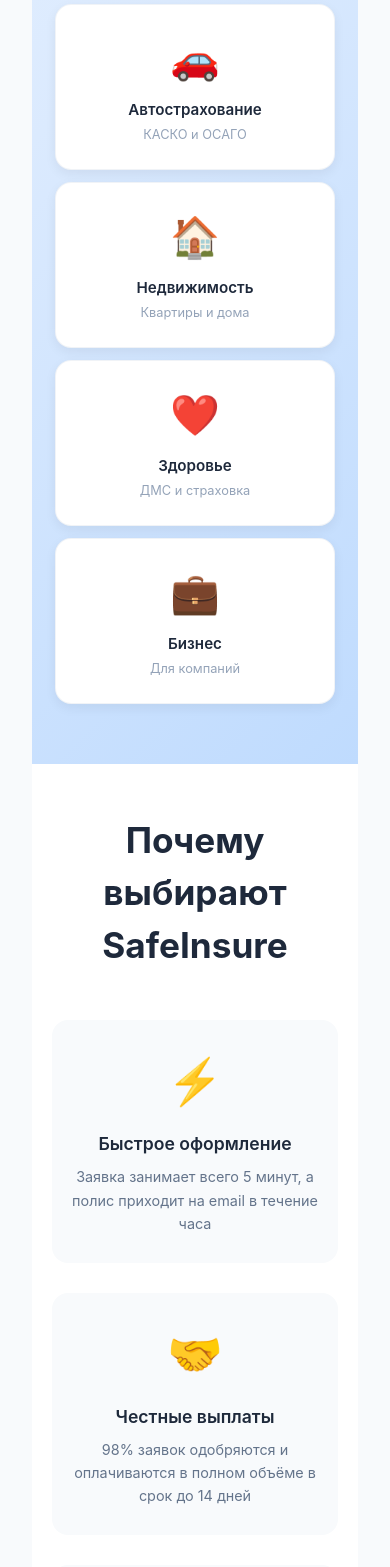
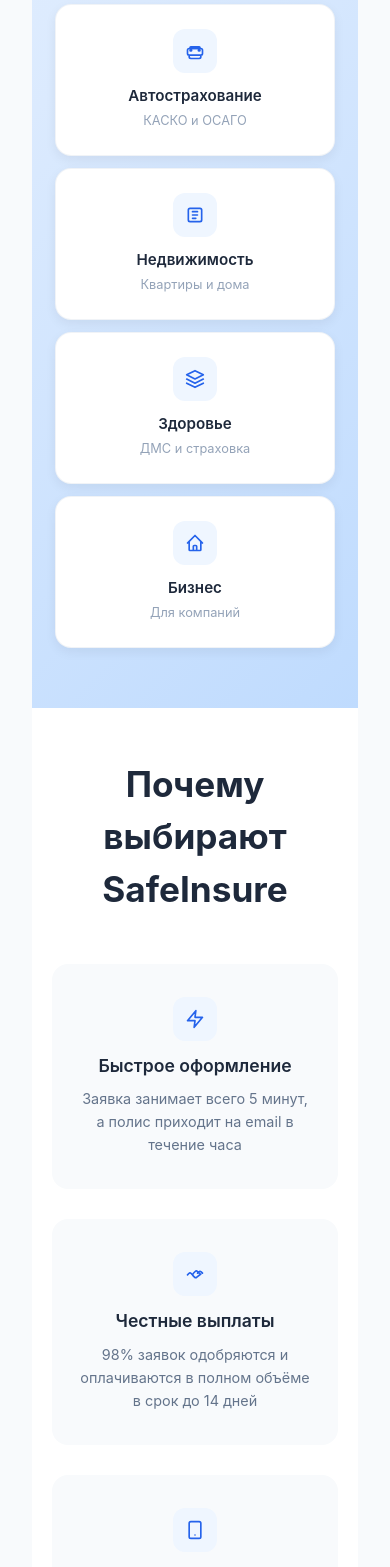
Before and after one commit to Dierfeus/insuranceVue, a Vue app in the folder client/: page / in a window 390 px wide. Shown: the part 960-2527 px from the top of the page. Built offline with nearby package versions, Linux system fonts and the light colour scheme.

Commit message:
иконки красивое

```diff
--- /dev/null
+++ b/client/src/components/icons/ApartmentIcon.vue
@@ -0,0 +1,6 @@
+<template>
+  <svg viewBox="0 0 24 24" fill="none" stroke="currentColor" stroke-width="2" stroke-linecap="round" stroke-linejoin="round">
+    <rect x="4" y="4" width="16" height="16" rx="2" />
+    <path d="M9 8h6M9 12h6M9 16h4" />
+  </svg>
+</template>
--- /dev/null
+++ b/client/src/components/icons/CarIcon.vue
@@ -0,0 +1,8 @@
+<template>
+  <svg viewBox="0 0 24 24" fill="none" stroke="currentColor" stroke-width="2" stroke-linecap="round" stroke-linejoin="round">
+    <path d="M5 17h14M5 17a2 2 0 0 1-2-2v-4a2 2 0 0 1 2-2h14a2 2 0 0 1 2 2v4a2 2 0 0 1-2 2M5 17v2a2 2 0 0 0 2 2h10a2 2 0 0 0 2-2v-2" />
+    <circle cx="7" cy="11" r="1" fill="currentColor" />
+    <circle cx="17" cy="11" r="1" fill="currentColor" />
+    <rect x="6" y="7" width="12" height="2" rx="1" />
+  </svg>
+</template>
--- /dev/null
+++ b/client/src/components/icons/DevicePhoneIcon.vue
@@ -0,0 +1,6 @@
+<template>
+  <svg viewBox="0 0 24 24" fill="none" stroke="currentColor" stroke-width="2" stroke-linecap="round" stroke-linejoin="round">
+    <rect x="5" y="2" width="14" height="20" rx="2" ry="2" />
+    <line x1="12" y1="18" x2="12.01" y2="18" />
+  </svg>
+</template>
--- /dev/null
+++ b/client/src/components/icons/HandshakeIcon.vue
@@ -0,0 +1,7 @@
+<template>
+  <svg viewBox="0 0 24 24" fill="none" stroke="currentColor" stroke-width="2" stroke-linecap="round" stroke-linejoin="round">
+    <path d="M17 11l-2-2a2 2 0 0 0-2.8 0l-2.4 2.4a2 2 0 0 0 0 2.8l1.6 1.6a2 2 0 0 0 2.8 0L19 12" />
+    <path d="M9 13l-1.6-1.6a2 2 0 0 0-2.8 0L3 13" />
+    <path d="M21 11l-1.6-1.6a2 2 0 0 0-2.8 0L15 11" />
+  </svg>
+</template>
--- /dev/null
+++ b/client/src/components/icons/HomeIcon.vue
@@ -0,0 +1,5 @@
+<template>
+  <svg viewBox="0 0 24 24" fill="none" stroke="currentColor" stroke-width="2" stroke-linecap="round" stroke-linejoin="round">
+    <path d="M3 12l2-2m0 0l7-7 7 7M5 10v10a1 1 0 001 1h3m10-11l2 2m-2-2v10a1 1 0 01-1 1h-3m-6 0a1 1 0 001-1v-4a1 1 0 011-1h2a1 1 0 011 1v4a1 1 0 001 1m-6 0h6" />
+  </svg>
+</template>
--- /dev/null
+++ b/client/src/components/icons/LightningIcon.vue
@@ -0,0 +1,5 @@
+<template>
+  <svg viewBox="0 0 24 24" fill="none" stroke="currentColor" stroke-width="2" stroke-linecap="round" stroke-linejoin="round">
+    <path d="M13 2L3 14h9l-1 8 10-12h-9l1-8z" />
+  </svg>
+</template>
--- /dev/null
+++ b/client/src/components/icons/PlaneIcon.vue
@@ -0,0 +1,5 @@
+<template>
+  <svg viewBox="0 0 24 24" fill="none" stroke="currentColor" stroke-width="2" stroke-linecap="round" stroke-linejoin="round">
+    <path d="M12 2L2 7l10 5 10-5-10-5zM2 17l10 5 10-5M2 12l10 5 10-5" />
+  </svg>
+</template>
--- /dev/null
+++ b/client/src/components/icons/ShieldIcon.vue
@@ -0,0 +1,6 @@
+<template>
+  <svg viewBox="0 0 24 24" fill="none" stroke="currentColor" stroke-width="2" stroke-linecap="round" stroke-linejoin="round">
+    <path d="M12 22s8-4 8-10V5l-8-3-8 3v7c0 6 8 10 8 10z" />
+    <path d="M9 12l2 2 4-4" />
+  </svg>
+</template>
--- a/client/src/views/FirstDisplay.vue
+++ b/client/src/views/FirstDisplay.vue
@@ -1,3 +1,8 @@
+<script setup lang="ts">
+import { CarIcon, HomeIcon, PlaneIcon, ApartmentIcon } from '../components/icons/index'
+import { LightningIcon, HandshakeIcon, DevicePhoneIcon, ShieldIcon } from '../components/icons/index'
+</script>
+
 <template>
   <div class="landing-page">
 
@@ -7,8 +12,6 @@
 
         <!-- Левая колонка - текст -->
         <div class="hero-text">
-
-
           <h1 class="hero-title">
             Надёжная страховая защита<br>
             для вас и вашего имущества
@@ -48,22 +51,30 @@
         <div class="hero-image">
           <div class="feature-grid">
             <div class="feature-card">
-              <div class="feature-icon">🚗</div>
+              <div class="feature-icon">
+                <CarIcon />
+              </div>
               <h4>Автострахование</h4>
               <p>КАСКО и ОСАГО</p>
             </div>
             <div class="feature-card">
-              <div class="feature-icon">🏠</div>
+              <div class="feature-icon">
+                <ApartmentIcon />
+              </div>
               <h4>Недвижимость</h4>
               <p>Квартиры и дома</p>
             </div>
             <div class="feature-card">
-              <div class="feature-icon">❤️</div>
+              <div class="feature-icon">
+                <PlaneIcon />
+              </div>
               <h4>Здоровье</h4>
               <p>ДМС и страховка</p>
             </div>
             <div class="feature-card">
-              <div class="feature-icon">💼</div>
+              <div class="feature-icon">
+                <HomeIcon />
+              </div>
               <h4>Бизнес</h4>
               <p>Для компаний</p>
             </div>
@@ -73,35 +84,41 @@
       </div>
     </div>
 
-    <!-- Секция преимуществ -->
     <div class="benefits-section">
       <h2 class="benefits-title">Почему выбирают SafeInsure</h2>
 
       <div class="benefits-grid">
         <div class="benefit-card">
-          <div class="benefit-icon">⚡</div>
+          <div class="feature-icon">
+            <LightningIcon />
+          </div>
           <h4>Быстрое оформление</h4>
           <p>Заявка занимает всего 5 минут, а полис приходит на email в течение часа</p>
         </div>
         <div class="benefit-card">
-          <div class="benefit-icon">🤝</div>
+          <div class="feature-icon">
+            <HandshakeIcon />
+          </div>
           <h4>Честные выплаты</h4>
           <p>98% заявок одобряются и оплачиваются в полном объёме в срок до 14 дней</p>
         </div>
         <div class="benefit-card">
-          <div class="benefit-icon">📱</div>
+          <div class="feature-icon">
+            <DevicePhoneIcon />
+          </div>
           <h4>Личный кабинет</h4>
           <p>Отслеживайте статус заявок, управляйте договорами и получайте уведомления</p>
         </div>
         <div class="benefit-card">
-          <div class="benefit-icon">🛡️</div>
+          <div class="feature-icon">
+            <ShieldIcon />
+          </div>
           <h4>Надёжная защита</h4>
           <p>Работаем с ведущими перестраховщиками, гарантируем финансовую стабильность</p>
         </div>
       </div>
     </div>
 
-    <!-- Секция CTA -->
     <div class="cta-section">
       <div class="cta-content">
         <h2>Готовы защитить то, что вам дорого?</h2>
@@ -115,9 +132,6 @@
   </div>
 </template>
 
-<script setup lang="ts">
-// Главная страница с информацией о компании
-</script>
 
 <style scoped>
 /* Основные переменные */
@@ -153,42 +167,12 @@
   gap: 28px;
 }
 
-.logo-badge {
-  display: flex;
-  align-items: center;
-  gap: 14px;
-  margin-bottom: 8px;
-}
-
-.logo-icon {
-  width: 48px;
-  height: 48px;
-  background: #2563eb;
-  color: white;
-  font-weight: 700;
-  font-size: 20px;
-  border-radius: 12px;
-  display: flex;
-  justify-content: center;
-  align-items: center;
-}
-
-.logo-name {
-  font-size: 28px;
-  font-weight: 700;
-  color: #1e293b;
-}
-
 .hero-title {
   font-size: 3rem;
   font-weight: 800;
   color: #1e293b;
   line-height: 1.2;
   margin: 0;
-}
-
-.hero-title span {
-  color: #2563eb;
 }
 
 .hero-description {
@@ -247,7 +231,7 @@
 }
 
 .btn-primary:hover {
-
+  transform: translateY(-2px);
   box-shadow: 0 8px 20px rgba(37, 99, 235, 0.3);
 }
 
@@ -259,6 +243,7 @@
 
 .btn-secondary:hover {
   color: #2563eb;
+  transform: translateY(-2px);
   box-shadow: 0 8px 20px rgba(0, 0, 0, 0.08);
 }
 
@@ -285,16 +270,65 @@
   text-align: center;
   transition: all 0.3s ease;
   border: 1px solid rgba(226, 232, 240, 0.5);
+  cursor: pointer;
+  position: relative;
+  overflow: hidden;
+}
+
+.feature-card::before {
+  content: '';
+  position: absolute;
+  top: 0;
+  left: 0;
+  right: 0;
+  bottom: 0;
+  background: linear-gradient(135deg, #2563eb 0%, #1d4ed8 100%);
+  opacity: 0;
+  transition: opacity 0.4s ease;
+  border-radius: 16px;
+}
+
+.feature-card:hover::before {
+  opacity: 1;
+}
+
+.feature-card > * {
+  position: relative;
+  z-index: 1;
 }
 
 .feature-card:hover {
-  box-shadow: 0 12px 24px rgba(0, 0, 0, 0.1);
-
+  box-shadow: 0 12px 30px rgba(37, 99, 235, 0.25);
+  border-color: #2563eb;
 }
 
 .feature-icon {
-  font-size: 2.5rem;
-  margin-bottom: 10px;
+  width: 48px;
+  height: 48px;
+  margin: 0 auto 12px;
+  background: #eff6ff;
+  border-radius: 12px;
+  display: flex;
+  align-items: center;
+  justify-content: center;
+  color: #2563eb;
+  transition: all 0.4s ease;
+}
+
+.feature-card:hover .feature-icon {
+  background: rgba(255, 255, 255, 0.2);
+  transform: scale(1.1);
+}
+
+.feature-icon :deep(svg) {
+  width: 24px;
+  height: 24px;
+  color: #2563eb;
+  transition: all 0.4s ease;
+}
+
+.feature-card:hover .feature-icon :deep(svg) {
+  color: white;
 }
 
 .feature-card h4 {
@@ -302,12 +336,22 @@
   font-weight: 600;
   color: #1e293b;
   margin: 0 0 4px 0;
+  transition: color 0.3s ease;
+}
+
+.feature-card:hover h4 {
+  color: white;
 }
 
 .feature-card p {
   font-size: 0.8rem;
   color: #94a3b8;
   margin: 0;
+  transition: color 0.3s ease;
+}
+
+.feature-card:hover p {
+  color: rgba(255, 255, 255, 0.8);
 }
 
 /* Секция преимуществ */
@@ -334,20 +378,53 @@
 
 .benefit-card {
   text-align: center;
-  padding: 28px 20px;
+  padding: 32px 24px;
   border-radius: 16px;
   background: #f8fafc;
-  transition: all 0.3s ease;
+  transition: all 0.4s ease;
+  cursor: pointer;
+  position: relative;
+  overflow: hidden;
+  border: 1px solid transparent;
+}
+
+.benefit-card::before {
+  content: '';
+  position: absolute;
+  top: 0;
+  left: 0;
+  right: 0;
+  bottom: 0;
+  background: linear-gradient(135deg, #2563eb 0%, #1d4ed8 100%);
+  opacity: 0;
+  transition: opacity 0.4s ease;
+  border-radius: 16px;
+}
+
+.benefit-card:hover::before {
+  opacity: 1;
+}
+
+.benefit-card > * {
+  position: relative;
+  z-index: 1;
 }
 
 .benefit-card:hover {
-  background: #eff6ff;
-
+  transform: translateY(-4px);
+  box-shadow: 0 12px 30px rgba(37, 99, 235, 0.2);
+  border-color: #2563eb;
 }
 
 .benefit-icon {
   font-size: 2.8rem;
   margin-bottom: 16px;
+  display: inline-block;
+  transition: transform 0.4s ease;
+}
+
+.benefit-card:hover .benefit-icon {
+  transform: scale(1.2);
 }
 
 .benefit-card h4 {
@@ -355,6 +432,11 @@
   font-weight: 600;
   color: #1e293b;
   margin: 0 0 8px 0;
+  transition: color 0.3s ease;
+}
+
+.benefit-card:hover h4 {
+  color: white;
 }
 
 .benefit-card p {
@@ -362,6 +444,11 @@
   color: #64748b;
   line-height: 1.6;
   margin: 0;
+  transition: color 0.3s ease;
+}
+
+.benefit-card:hover p {
+  color: rgba(255, 255, 255, 0.85);
 }
 
 /* CTA секция */
@@ -396,6 +483,7 @@
 
 .cta-content .btn-primary:hover {
   background: #f8fafc;
+  transform: translateY(-2px);
   box-shadow: 0 8px 24px rgba(0, 0, 0, 0.2);
 }
 
@@ -480,10 +568,6 @@
     width: 100%;
     justify-content: center;
   }
-
-  .logo-name {
-    font-size: 22px;
-  }
 }
 
 @media (max-width: 480px) {
@@ -495,5 +579,15 @@
   .hero-title {
     font-size: 1.6rem;
   }
+
+  .feature-icon {
+    width: 44px;
+    height: 44px;
+  }
+
+  .feature-icon :deep(svg) {
+    width: 20px;
+    height: 20px;
+  }
 }
 </style>
--- a/package.json
+++ b/package.json
@@ -12,6 +12,7 @@
     "dev": "concurrently \"npm run dev:server\" \"npm run dev:client\""
   },
   "dependencies": {
+    "@heroicons/vue": "^2.2.0",
     "axios": "^1.13.5",
     "bcryptjs": "^3.0.3",
     "cors": "^2.8.6",
```
Also changed, not shown: client/src/components/icons/index.ts (added, +8 -0 lines), client/src/components/Modal.vue (renamed from client/src/views/components/Modal.vue).
